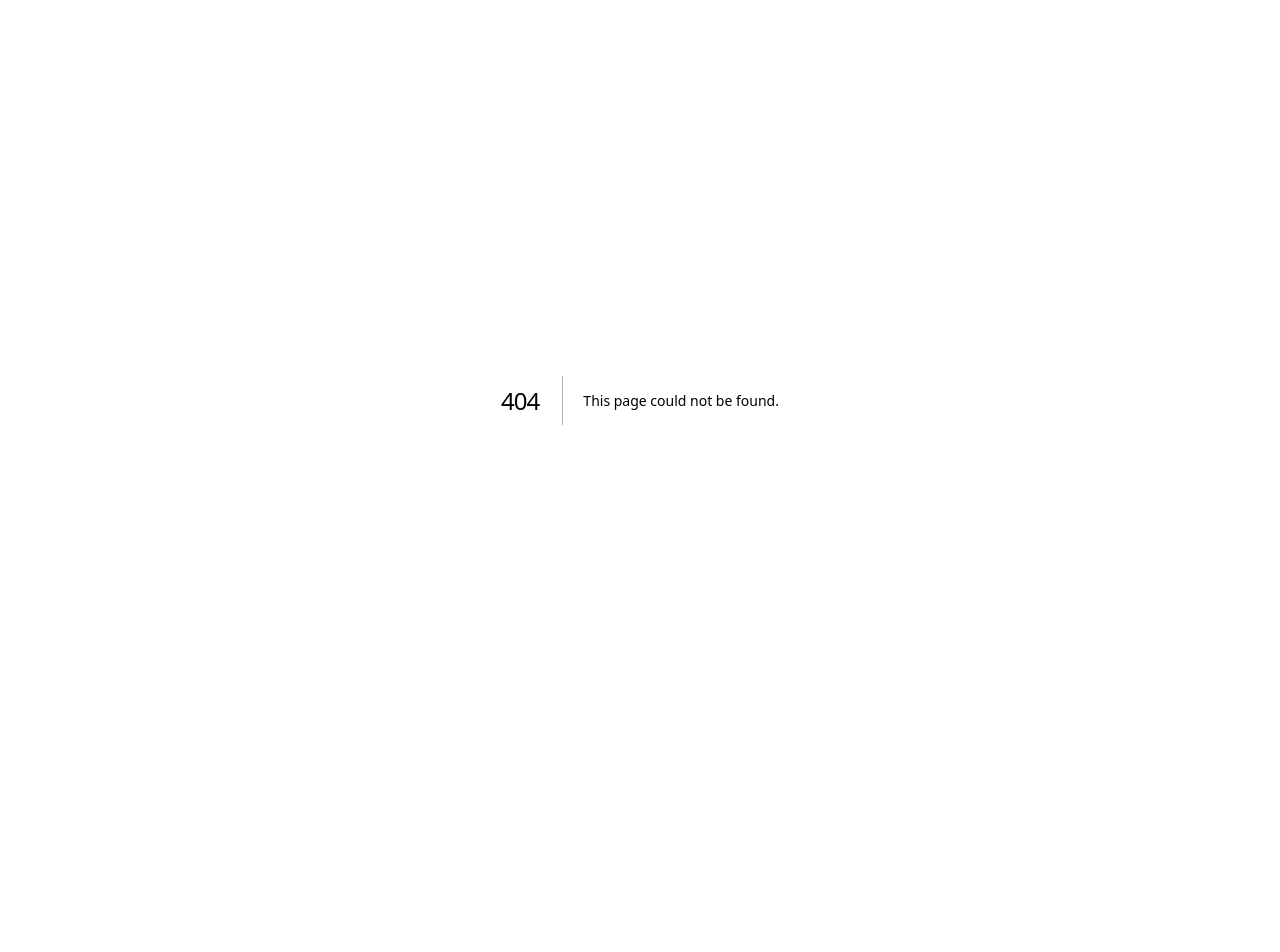
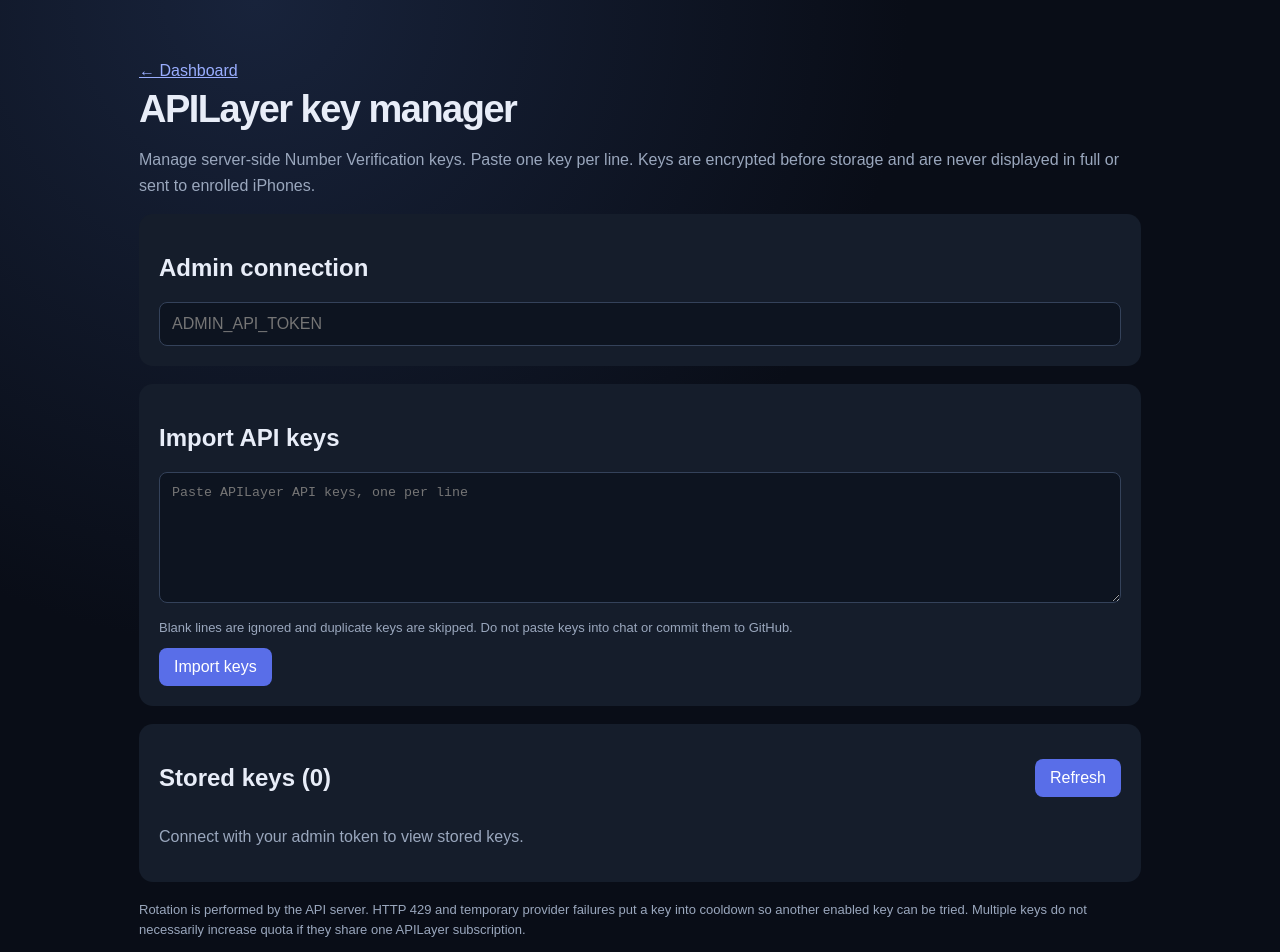
Before and after one commit to badboydeuce/e-sender, a Next.js app in the folder apps/web/: page /api-keys in a window 1280 px wide. Before the commit this address had no page. Shown: the top 952 px of the page. Before the commit the page ends 800 px from the top, so only its background shows below. Built offline with nearby package versions, Linux system fonts and the light colour scheme.

Commit message:
Add APILayer key management dashboard

```diff
--- /dev/null
+++ b/apps/web/src/app/api-keys/page.tsx
@@ -0,0 +1,32 @@
+"use client";
+import { useCallback,useEffect,useState,type CSSProperties } from "react";
+type ApiKey={id:string;label:string;masked:string;enabled:boolean;status:string;request_count:number;failure_count:number;last_used_at:string|null;last_error:string|null;cooldown_until:string|null;created_at:string};
+export default function ApiKeysPage(){
+ const [token,setToken]=useState("");const [keys,setKeys]=useState<ApiKey[]>([]);const [input,setInput]=useState("");
+ const [busy,setBusy]=useState(false);const [error,setError]=useState("");const [notice,setNotice]=useState("");
+ const headers={"Content-Type":"application/json","x-admin-token":token.trim()};
+ const load=useCallback(async()=>{if(!token.trim())return;const r=await fetch("/api/validation-keys",{headers:{"x-admin-token":token.trim()},cache:"no-store"});const d=await r.json();if(!r.ok)throw new Error(d.message||"Unable to load API keys");setKeys(d);},[token]);
+ useEffect(()=>{if(token.trim())void load().catch(e=>setError(e.message));},[token,load]);
+ async function act(path:string,method:string,body?:unknown){setBusy(true);setError("");setNotice("");try{const r=await fetch("/api/validation-keys"+path,{method,headers,body:body===undefined?undefined:JSON.stringify(body)});const d=await r.json().catch(()=>({}));if(!r.ok)throw new Error(d.message||"Request failed");return d;}catch(e){setError(e instanceof Error?e.message:"Request failed");throw e;}finally{setBusy(false);}}
+ async function importKeys(){try{const d=await act("/import","POST",{keys_text:input});setInput("");setNotice("Imported "+d.added+" keys; skipped "+d.skipped+" duplicates.");await load();}catch{}}
+ async function toggle(k:ApiKey){try{await act("/"+encodeURIComponent(k.id),"PATCH",{enabled:!k.enabled});setNotice(k.enabled?"Key disabled.":"Key enabled.");await load();}catch{}}
+ async function test(k:ApiKey){try{const d=await act("/"+encodeURIComponent(k.id)+"/test","POST");setNotice(d.message);await load();}catch{}}
+ async function remove(k:ApiKey){if(!window.confirm("Permanently delete "+k.label+" ("+k.masked+")?"))return;try{await act("/"+encodeURIComponent(k.id),"DELETE");setNotice("API key deleted.");await load();}catch{}}
+ return <main style={{maxWidth:1050,margin:"38px auto",padding:24,color:"#e8edf8",fontFamily:"Arial,sans-serif"}}>
+  <a href="/" style={{color:"#9aaeff"}}>← Dashboard</a><h1>APILayer key manager</h1>
+  <p style={{color:"#9aa7bd",lineHeight:1.6}}>Manage server-side Number Verification keys. Paste one key per line. Keys are encrypted before storage and are never displayed in full or sent to enrolled iPhones.</p>
+  <section style={panel}><h2>Admin connection</h2><input type="password" autoComplete="off" placeholder="ADMIN_API_TOKEN" value={token} onChange={e=>setToken(e.target.value)} style={field}/></section>
+  <section style={panel}><h2>Import API keys</h2><textarea rows={7} spellCheck={false} placeholder={"Paste APILayer API keys, one per line"} value={input} onChange={e=>setInput(e.target.value)} style={{...field,resize:"vertical"}}/><p style={{color:"#9aa7bd",fontSize:13}}>Blank lines are ignored and duplicate keys are skipped. Do not paste keys into chat or commit them to GitHub.</p><button disabled={!token.trim()||!input.trim()||busy} onClick={()=>void importKeys()} style={btn}>{busy?"Working…":"Import keys"}</button></section>
+  {error&&<p role="alert" style={{color:"#ff9696"}}>{error}</p>}{notice&&<p role="status" style={{color:"#82e0ba"}}>{notice}</p>}
+  <section style={panel}><div style={{display:"flex",justifyContent:"space-between",gap:12,alignItems:"center",flexWrap:"wrap"}}><h2>Stored keys ({keys.length})</h2><button disabled={!token.trim()||busy} onClick={()=>void load().catch(e=>setError(e.message))} style={btn}>Refresh</button></div>
+   {keys.length===0?<p style={{color:"#9aa7bd"}}>{token?"No API keys stored yet.":"Connect with your admin token to view stored keys."}</p>:keys.map(k=><div key={k.id} style={{padding:"16px 0",borderBottom:"1px solid #2a3548"}}>
+    <div style={{display:"flex",justifyContent:"space-between",gap:12,flexWrap:"wrap"}}><div><strong>{k.label}</strong><div style={{fontFamily:"monospace",marginTop:5}}>{k.masked}</div><div style={{color:"#9aa7bd",fontSize:13,marginTop:6}}>Status: {k.status} · Requests: {k.request_count} · Failures: {k.failure_count}</div>{k.last_used_at&&<div style={{color:"#9aa7bd",fontSize:12,marginTop:4}}>Last used: {new Date(k.last_used_at).toLocaleString()}</div>}{k.last_error&&<div style={{color:"#ffb0a8",fontSize:12,marginTop:4}}>{k.last_error}</div>}{k.cooldown_until&&<div style={{color:"#e8c98b",fontSize:12,marginTop:4}}>Cooldown until {new Date(k.cooldown_until).toLocaleString()}</div>}</div>
+     <div style={{display:"flex",gap:8,flexWrap:"wrap",alignItems:"center"}}><button disabled={busy} onClick={()=>void test(k)} style={btn}>Test</button><button disabled={busy} onClick={()=>void toggle(k)} style={btn}>{k.enabled?"Disable":"Enable"}</button><button disabled={busy} onClick={()=>void remove(k)} style={{...btn,background:"#633b42"}}>Delete</button></div>
+    </div></div>)}
+  </section>
+  <p style={{color:"#9aa7bd",fontSize:13,lineHeight:1.6}}>Rotation is performed by the API server. HTTP 429 and temporary provider failures put a key into cooldown so another enabled key can be tried. Multiple keys do not necessarily increase quota if they share one APILayer subscription.</p>
+ </main>;
+}
+const panel:CSSProperties={background:"#151d2b",padding:20,borderRadius:14,marginBottom:18};
+const field:CSSProperties={boxSizing:"border-box",width:"100%",padding:12,borderRadius:8,border:"1px solid #34425a",background:"#0d1420",color:"#eef3ff"};
+const btn:CSSProperties={padding:"10px 15px",border:0,borderRadius:8,background:"#596ee8",color:"white",cursor:"pointer"};
```
